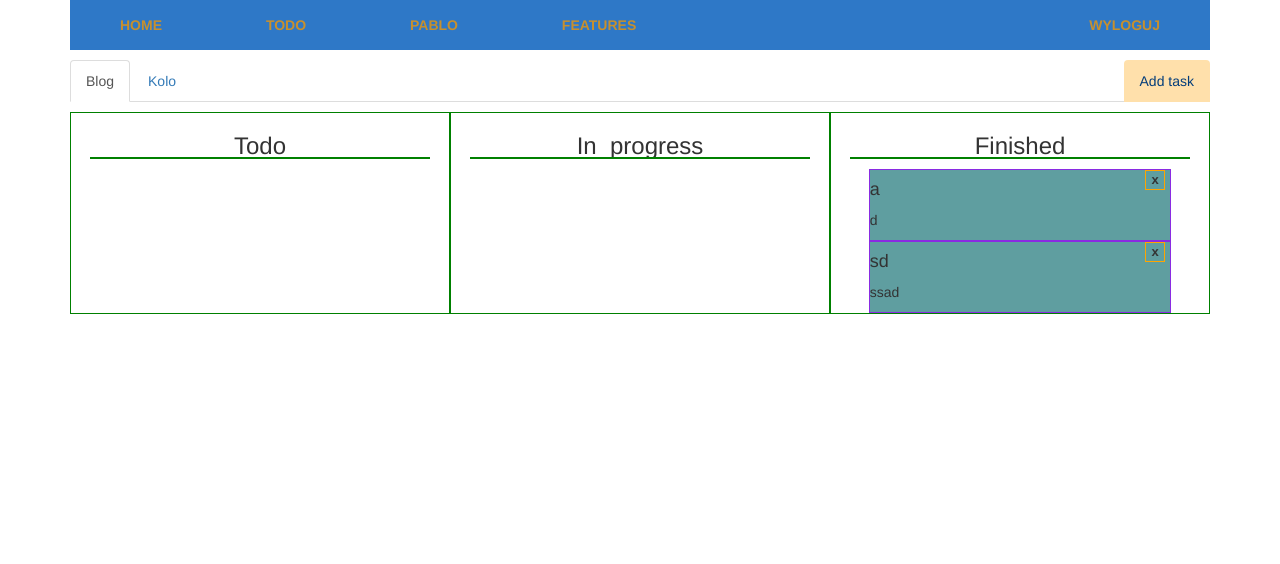
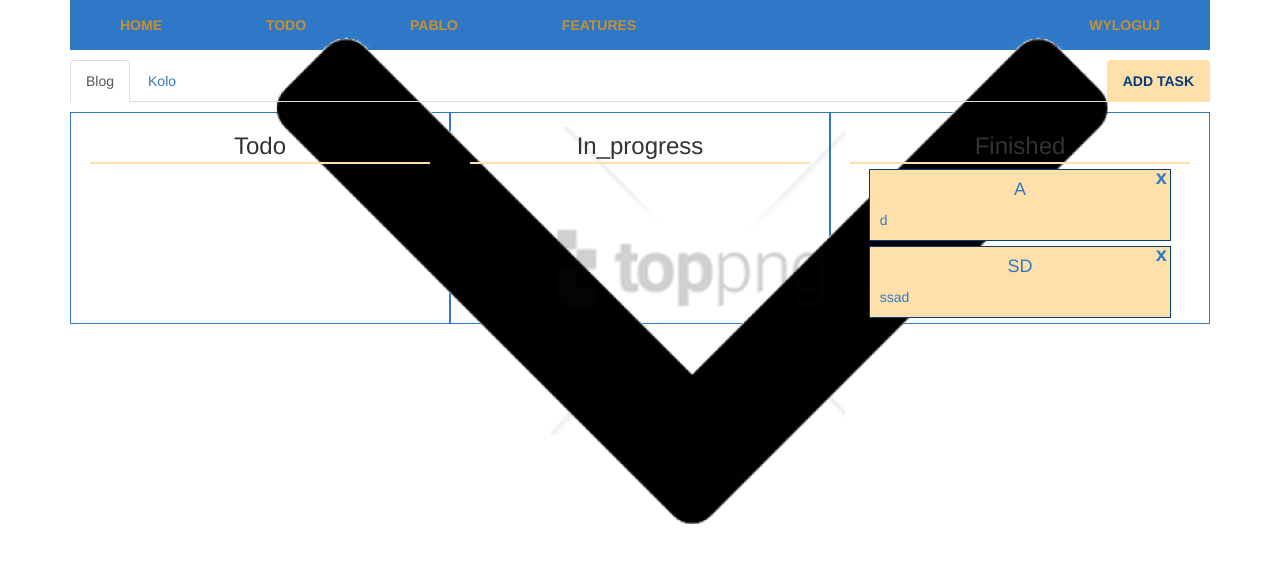
Before and after one commit to psleziona/webPortal, a Flask app: page /kanban/?project=blog in a window 1280 px wide. Shown: the top 564 px of the page. Run offline with Flask 2, Linux system fonts and the light colour scheme; a user stored in the database is signed in; data comes from the database, SQL or seed files in the repository; both versions use the stored data as it was after the commit; some libraries are stand-ins or nearby versions.

Commit message:
add styles, fix kanban

```diff
--- a/app/forms.py
+++ b/app/forms.py
@@ -41,6 +41,5 @@ class LoginForm(FlaskForm):
 
 
 class CommentForm(FlaskForm):
-    username = StringField('Username')
     comment = TextAreaField('Comment', validators=[DataRequired()])
     submit = SubmitField('Send')
--- a/app/routes.py
+++ b/app/routes.py
@@ -77,7 +77,7 @@ def features():
 
 @app.route('/post_handler/<id>', methods=['POST'])
 def post_handler(id):
-    username = request.form['username']
+    username = current_user.username if not current_user.is_anonymous else 'Anonymous'
     comment_content = request.form['comment']
     post = Post.query.get(id)
     comment = Comment(author=username, text=comment_content, pos=post)
--- a/app/static/scripts/scripts.js
+++ b/app/static/scripts/scripts.js
@@ -71,12 +71,16 @@ document.addEventListener('DOMContentLoaded', function () {
 // Kanban
 
 
-const tasks = document.querySelectorAll('.drag_task')
+const tasks = document.querySelectorAll('.task')
 
 const tables = document.querySelectorAll('.kanban__table')
 
 
 tasks.forEach(task => {
+
+    if (task.parentElement.children[0].innerText == 'Finished') {
+        task.draggable = false;
+    };
 
     task.addEventListener('dragstart', e => {
         task.classList.add('moving')
@@ -109,9 +113,12 @@ const updateDB = (task_id, category_name) => {
     form.append('task_id', task_id)
     form.append('category', category_name)
     req.send(form)
+    req.addEventListener('load', () => {
+        location.reload()
+    })
     }
 
-task_del_btns = document.querySelectorAll('.task_delete')
+task_del_btns = document.querySelectorAll('.task__delete')
 
 task_del_btns.forEach(del_btn => {
 
--- a/app/static/styles/style.css
+++ b/app/static/styles/style.css
@@ -26,9 +26,134 @@ nav .navigation_bar__link {
   text-transform: uppercase;
   font-weight: bolder;
 }
+nav .nav-drop-project {
+  position: relative;
+}
+nav .nav-drop-project::after {
+  content: url(../../static/images/drop_arrow.png);
+  width: 5px;
+  height: 5px;
+  object-fit: cover;
+  position: absolute;
+}
+nav .nav-drop-project__list {
+  z-index: 999;
+  position: absolute;
+  width: inherit;
+  display: none;
+  padding: 0;
+  left: 0;
+  bottom: -100px;
+  background-color: #ffe0ab;
+}
+nav .nav-drop-project__item {
+  display: block;
+  width: 100%;
+}
+nav .nav-drop-project__item:hover {
+  background-color: #2e78c7;
+}
+nav .nav-drop-project:hover .nav-drop-project__list {
+  display: block;
+}
 
-* {
-  box-sizing: border-box;
+.kanban {
+  display: flex;
+}
+.kanban__table {
+  flex: 1;
+  min-height: 200px;
+  margin: 10px 0;
+  border: 1px solid #2e78c7;
+}
+.kanban__title {
+  text-align: center;
+  position: relative;
+}
+.kanban__title::after {
+  content: "";
+  position: absolute;
+  border: 1px solid #ffe0ab;
+  width: 90%;
+  left: 5%;
+  bottom: -5px;
+}
+
+.task {
+  width: 80%;
+  min-height: 50px;
+  margin: 5px auto;
+  border: 1px solid #043d7a;
+  background-color: #ffe0ab;
+  position: relative;
+  color: #2e78c7;
+}
+.task__title {
+  text-align: center;
+  text-transform: uppercase;
+}
+.task__text {
+  padding: 0 10px;
+}
+.task__delete {
+  cursor: pointer;
+  position: absolute;
+  right: -1px;
+  top: -7px;
+  display: block;
+  width: 20px;
+  height: 20px;
+  text-align: center;
+  font-size: 20px;
+  font-weight: bolder;
+}
+
+.add_task__btn {
+  position: absolute !important;
+  right: 0;
+  background-color: #ffe0ab;
+  border-radius: 4px 4px 0 0;
+  cursor: pointer;
+  font-weight: 900;
+  text-transform: uppercase;
+}
+.add_task__btn > a {
+  color: #043d7a;
+  margin-right: 0 !important;
+}
+.add_task__btn > a:hover {
+  background-color: #c7902e !important;
+}
+.add_task__btn:hover {
+  background-color: #c7902e !important;
+}
+.add_task__form--hide {
+  display: none;
+}
+
+.posts--add {
+  opacity: 0.5;
+}
+
+.post {
+  position: relative;
+  margin: 5px auto;
+  padding: 10px;
+}
+.post__title {
+  margin-top: 0;
+  padding-top: 15px;
+}
+.post__author--bold {
+  font-weight: bold;
+}
+.post__del_btn {
+  position: absolute;
+  top: 10px;
+  right: 10px;
+  background-color: #c7902e;
+  opacity: 0.7;
+  color: #000;
 }
 
 .add_post__btn {
@@ -36,6 +161,8 @@ nav .navigation_bar__link {
   right: 0;
   background-color: #ffe0ab;
   border-radius: 4px 4px 0 0;
+  font-weight: 900;
+  text-transform: uppercase;
 }
 .add_post__btn > a {
   color: #043d7a;
@@ -56,101 +183,34 @@ nav .navigation_bar__link {
   display: none;
 }
 .comments__comment {
-  border: 1px solid black;
+  border-radius: 2px;
 }
 .comments__comment:nth-child(odd) {
-  background-color: gray;
+  background-color: #c7902e;
+}
+.comments__comment:nth-child(even) {
+  background-color: #ffe0ab;
+}
+.comments__title {
+  margin: 0;
+  padding: 15px 0 10px 5px;
+}
+.comments__content {
+  margin-bottom: 0;
+  padding: 0 0 10px 5px;
 }
 
-.kanban {
-  display: flex;
-}
-.kanban__table {
-  flex: 1;
-  min-height: 200px;
-  margin: 10px 0;
-  border: 1px solid green;
-}
-.kanban__title {
-  text-align: center;
-  position: relative;
-}
-.kanban__title::after {
-  content: "";
-  position: absolute;
-  border: 1px solid green;
-  width: 90%;
-  left: 5%;
-  bottom: 0;
+* {
+  box-sizing: border-box;
 }
 
-.drag_task {
-  width: 80%;
-  min-height: 50px;
-  margin: 0 auto;
-  border: 1px solid blueviolet;
-  background-color: cadetblue;
-  position: relative;
-}
-
-.task_delete {
-  cursor: pointer;
-  border: 1px solid orange;
-  position: absolute;
-  right: 5px;
-  display: block;
-  width: 20px;
-  height: 20px;
+.main-page__title {
   text-align: center;
-  font-size: 13px;
-  font-weight: bolder;
-}
-
-.posts--add {
-  opacity: 0.5;
-}
-
-.post {
-  position: relative;
-}
-.post__title {
-  margin-top: 0;
-  padding-top: 15px;
-}
-.post__author--bold {
-  font-weight: bold;
-}
-.post__del_btn {
-  position: absolute;
-  top: 10px;
-  right: 10px;
-  background-color: red;
-  opacity: 0.7;
-  color: #000;
+  color: #043d7a;
 }
 
 .nav-tabs {
   position: relative;
 }
 
-.add_task__btn {
-  position: absolute !important;
-  right: 0;
-  background-color: #ffe0ab;
-  border-radius: 4px 4px 0 0;
-}
-.add_task__btn > a {
-  color: #043d7a;
-  margin-right: 0 !important;
-}
-.add_task__btn > a:hover {
-  background-color: #c7902e !important;
-}
-.add_task__btn:hover {
-  background-color: #c7902e !important;
-}
-.add_task__form--hide {
-  display: none;
-}
-
 /*# sourceMappingURL=style.css.map */
--- a/app/templates/_post.html
+++ b/app/templates/_post.html
@@ -14,8 +14,8 @@
     <div class="comments" id='c{{ post.id }}'>
         {% for comment in post.comments %}
             <div class="comments__comment">
-                <h4>{{ comment.author }}</h4>
-                <p>{{ comment.text }}</p>
+                <h4 class="comments__title">{{ comment.author }}</h4>
+                <p class="comments__content">{{ comment.text }}</p>
             </div>
         {% endfor %}
     </div>
--- a/app/templates/_task.html
+++ b/app/templates/_task.html
@@ -1,5 +1,5 @@
-<div draggable="true" class="drag_task" id={{ task.id }}>
-    <span class="task_delete">x</span>
-    <h4>{{ task.name }}</h4>
-    <p>{{ task.todo }}</p>
+<div draggable="true" class="task" id={{ task.id }}>
+    <span class="task__delete">x</span>
+    <h4 class="task__title">{{ task.name }}</h4>
+    <p class="task__text">{{ task.todo }}</p>
 </div>
--- a/app/templates/base.html
+++ b/app/templates/base.html
@@ -24,8 +24,17 @@
       </li>
       {% else %}
       {% if current_user.superuser %}
-      <li class="navigation_bar__item">
+      <li class="navigation_bar__item nav-drop-project">
         <a class="navigation_bar__link" href="{{ url_for('kanban.index') }}">Todo</a>
+        {% if current_user.project %}
+          <ul class="nav-drop-project__list">
+            {% for project in current_user.project %}
+            <li class="nav-drop-project__item navigation_bar__item">
+              <a class="navigation_bar__link" href="{{ url_for('kanban.index', project=project.name) }}">{{ project.name }}</a>
+            </li>
+            {% endfor %}
+          </ul>
+        {% endif %}
       </li>
       {% endif %}
       <li class="navigation_bar__item">
--- a/app/templates/features.html
+++ b/app/templates/features.html
@@ -15,5 +15,5 @@
         {% endfor %}
     </div>
 </div>
-
+{{ current_user.project}}
 {% endblock content %}
--- a/app/templates/index.html
+++ b/app/templates/index.html
@@ -4,7 +4,7 @@
 {% extends 'base.html' %}
 {% block content %}
 <div class="container">
-    <h1>Paweł Śleziona blog</h1>
+    <h1 class="main-page__title">Paweł Śleziona blog</h1>
     <div class="flash_message">
     {% with messages = get_flashed_messages() %}
         {% if messages %}
```
Also changed, not shown: app/asset/scss/comments.scss (added, +25 -0 lines), app/asset/scss/kanban.scss (added, +87 -0 lines), app/asset/scss/nav.scss (+41 -3 lines), app/asset/scss/posts.scss (added, +69 -0 lines), app/asset/scss/styles.scss (+8 -150 lines), app/asset/scss/variables.scss (+17 -7 lines), app/static/images/drop_arrow.png (added), blog.db, 1 other file.
